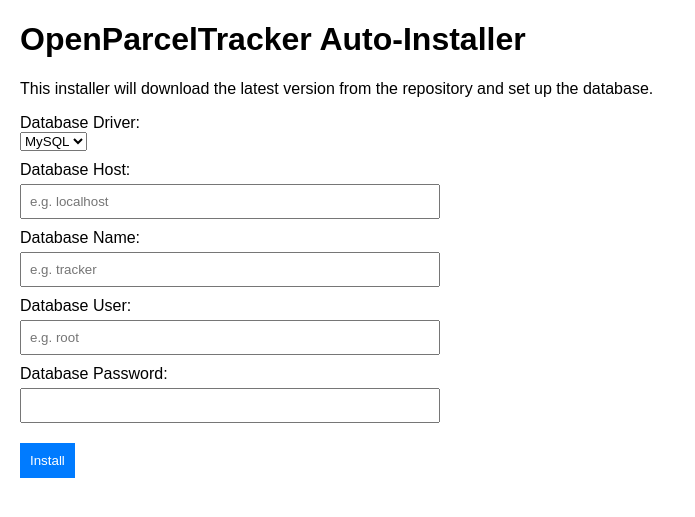
After one commit to ksanyok/OpenParcelTracker, a PHP site: page /installer.php in a window 1280 px wide. The commit adds this page. Shown: the top 517 px of the page, without its empty margins (0-695 px from the left). Run offline with PHP 8.4, Linux system fonts and the light colour scheme.

Commit message:
Add footer and version check functionality; implement auto-installer for database setup

```diff
--- a/index.php
+++ b/index.php
@@ -169,5 +169,6 @@ if ($tracking !== '') {
   </script>
   <?php endif; ?>
 </main>
+<?php require_once __DIR__ . '/footer.php'; ?>
 </body>
 </html>
--- /dev/null
+++ b/installer.php
@@ -0,0 +1,124 @@
+<?php
+/**
+ * OpenParcelTracker Auto-Installer
+ * This script clones the latest stable version from the repository and sets up the database.
+ */
+
+if ($_SERVER['REQUEST_METHOD'] === 'POST') {
+    // Handle installation
+    $dbHost = $_POST['db_host'] ?? '';
+    $dbName = $_POST['db_name'] ?? '';
+    $dbUser = $_POST['db_user'] ?? '';
+    $dbPass = $_POST['db_pass'] ?? '';
+    $dbDriver = $_POST['db_driver'] ?? 'mysql';
+
+    // Validate inputs
+    if ($dbDriver === 'mysql' && (empty($dbHost) || empty($dbName) || empty($dbUser))) {
+        die('All database fields are required for MySQL.');
+    } elseif ($dbDriver === 'sqlite' && empty($dbName)) {
+        die('Database name is required for SQLite.');
+    }
+
+    // Create .env file
+    $envContent = "DB_DRIVER=$dbDriver\n";
+    $envContent .= "DB_HOST=$dbHost\n";
+    $envContent .= "DB_NAME=$dbName\n";
+    $envContent .= "DB_USER=$dbUser\n";
+    $envContent .= "DB_PASS=$dbPass\n";
+    $envContent .= "DB_CHARSET=utf8mb4\n";
+    file_put_contents(__DIR__ . '/.env', $envContent);
+
+    // Set environment variables for current process
+    putenv("DB_DRIVER=$dbDriver");
+    putenv("DB_HOST=$dbHost");
+    putenv("DB_NAME=$dbName");
+    putenv("DB_USER=$dbUser");
+    putenv("DB_PASS=$dbPass");
+    putenv("DB_CHARSET=utf8mb4");
+
+    // Clone the repository
+    $repoUrl = 'https://github.com/ksanyok/OpenParcelTracker.git';
+    $installDir = __DIR__ . '/OpenParcelTracker';
+
+    if (is_dir($installDir)) {
+        // If directory exists, pull latest
+        chdir($installDir);
+        exec('git pull origin main', $output, $returnVar);
+        if ($returnVar !== 0) {
+            die('Failed to update repository: ' . implode("\n", $output));
+        }
+    } else {
+        // Clone
+        exec("git clone $repoUrl $installDir", $output, $returnVar);
+        if ($returnVar !== 0) {
+            die('Failed to clone repository: ' . implode("\n", $output));
+        }
+    }
+
+    // Move files to current directory if needed
+    // For simplicity, assume installer is in root, and clone into subdir, then move
+    if ($installDir !== __DIR__) {
+        // Move contents
+        $files = scandir($installDir);
+        foreach ($files as $file) {
+            if ($file !== '.' && $file !== '..') {
+                rename("$installDir/$file", __DIR__ . "/$file");
+            }
+        }
+        rmdir($installDir);
+    }
+
+    // Include db.php to set up database
+    require_once __DIR__ . '/db.php';
+    try {
+        $pdo = pdo();
+        echo 'Database setup completed successfully!';
+    } catch (Exception $e) {
+        die('Database setup failed: ' . $e->getMessage());
+    }
+
+    echo '<br><a href="index.php">Go to the application</a>';
+    exit;
+}
+?>
+
+<!DOCTYPE html>
+<html lang="en">
+<head>
+    <meta charset="UTF-8">
+    <title>OpenParcelTracker Installer</title>
+    <style>
+        body { font-family: Arial, sans-serif; margin: 20px; }
+        form { max-width: 400px; }
+        label { display: block; margin-top: 10px; }
+        input { width: 100%; padding: 8px; margin-top: 5px; }
+        button { margin-top: 20px; padding: 10px; background: #007bff; color: white; border: none; cursor: pointer; }
+        button:hover { background: #0056b3; }
+    </style>
+</head>
+<body>
+    <h1>OpenParcelTracker Auto-Installer</h1>
+    <p>This installer will download the latest version from the repository and set up the database.</p>
+    <form method="post">
+        <label for="db_driver">Database Driver:</label>
+        <select name="db_driver" id="db_driver">
+            <option value="mysql">MySQL</option>
+            <option value="sqlite">SQLite</option>
+        </select>
+
+        <label for="db_host">Database Host:</label>
+        <input type="text" name="db_host" id="db_host" placeholder="e.g. localhost">
+
+        <label for="db_name">Database Name:</label>
+        <input type="text" name="db_name" id="db_name" placeholder="e.g. tracker" required>
+
+        <label for="db_user">Database User:</label>
+        <input type="text" name="db_user" id="db_user" placeholder="e.g. root">
+
+        <label for="db_pass">Database Password:</label>
+        <input type="password" name="db_pass" id="db_pass">
+
+        <button type="submit">Install</button>
+    </form>
+</body>
+</html>
```
Also changed, not shown: admin/index.php (+72 -1 lines), db.php (+22 -6 lines), footer.php (added, +18 -0 lines).
